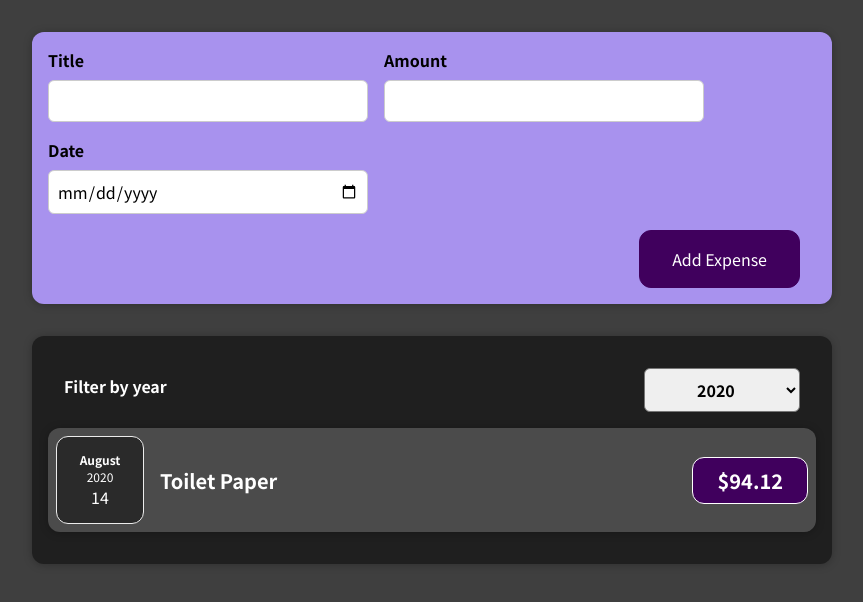
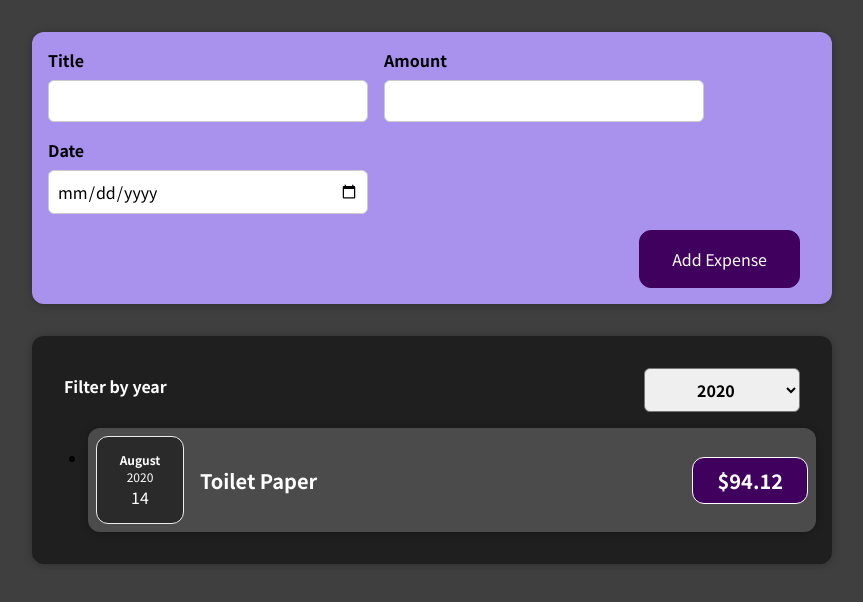
Before and after one commit to Ragnos89/complete-react-guide, a React (Create React App) app: page / in a window 1280 px wide. Shown: the top 602 px of the page, without its empty margins (208-1071 px from the left). Built offline with nearby package versions, Linux system fonts and the light colour scheme.

Commit message:
67. Adding Conditional Return Statements

```diff
--- a/src/components/Expenses/ExpenseItem.js
+++ b/src/components/Expenses/ExpenseItem.js
@@ -6,6 +6,7 @@
 
 const ExpenseItem = ({ title, amount, date }) => {
   return (
+    <li>
       <Card className="expense-item">
         <ExpenseDate date={date} title={title} amopunt={amount} />
         <div className="expense-item__description">
@@ -13,6 +14,7 @@
           <div className="expense-item__price">${amount}</div>
         </div>
       </Card>
+    </li>
   );
 };
 
--- /dev/null
+++ b/src/components/Expenses/ExpenseList.css
@@ -0,0 +1,9 @@
+.expenses-list {
+  list-style: none;
+  padding: 0;
+}
+
+.expenses-list__fallback {
+  color: white;
+  text-align: center;
+}
--- a/src/components/Expenses/Expenses.js
+++ b/src/components/Expenses/Expenses.js
@@ -1,8 +1,8 @@
 import React, { useState } from "react";
 import "./Expenses.css";
-import ExpenseItem from "./ExpenseItem";
 import Card from "../UI/Card.js";
 import ExpensesFilter from "./ExpensesFilter";
+import ExpensesList from "./ExpensesList";
 
 const Expenses = (props) => {
   const [filteredYear, setFilteredYear] = useState("2020");
@@ -12,19 +12,6 @@
   const filteredExpenses = props.items.filter(
     (filtered) => filtered.date.getFullYear().toString() === filteredYear
   );
-
-  let expenseContent = <p>No expenses found</p>;
-  if (filteredExpenses.length > 0) {
-    expenseContent = filteredExpenses.map((expense) => (
-      <ExpenseItem
-        key={expense.id}
-        title={expense.title}
-        amount={expense.amount}
-        date={expense.date}
-      />
-    ));
-  }
-
   return (
     <div>
       <Card className="expenses">
@@ -32,7 +19,7 @@
           selected={filteredYear}
           onChangeFilter={filterChangeHandler}
         />
-        {expenseContent}
+        <ExpensesList items={filteredExpenses} />
         {/* {filteredExpenses.length === 0 && <p>No expenses found</p>}
         {filteredExpenses.length > 0 &&
           filteredExpenses.map((expense) => (
--- /dev/null
+++ b/src/components/Expenses/ExpensesList.js
@@ -0,0 +1,21 @@
+import ExpenseItem from "./ExpenseItem";
+import "./ExpenseList.css";
+
+const ExpensesList = (props) => {
+  if (props.items.length === 0) {
+    return <h2 className="expenses-list__fallback">Found no expenses</h2>;
+  }
+  return (
+    <ul className="expense-list">
+      {props.items.map((expense) => (
+        <ExpenseItem
+          key={expense.id}
+          title={expense.title}
+          amount={expense.amount}
+          date={expense.date}
+        />
+      ))}
+    </ul>
+  );
+};
+export default ExpensesList;
```
Lines whose indentation alone changed are shown as unchanged.
